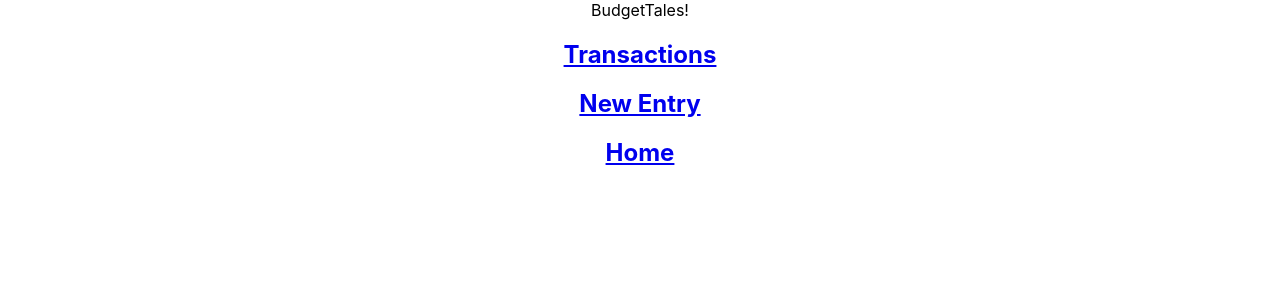
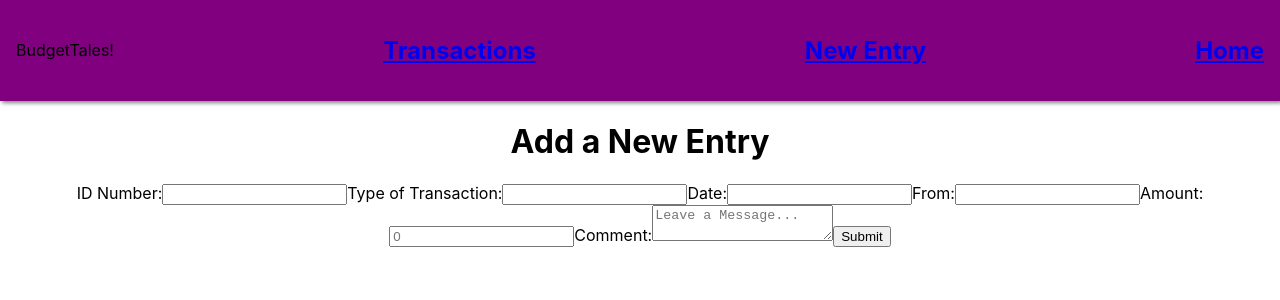
Before and after one commit to MattNMunroe/transaction-logs, a React (Create React App) app: page /transactions/new in a window 1280 px wide. Shown: the top 300 px of the page. Built offline with nearby package versions, Linux system fonts and the light colour scheme.

Commit message:
Added minor CSS. Functionality to delete a post still missing.

```diff
--- a/src/App.css
+++ b/src/App.css
@@ -36,3 +36,13 @@
     transform: rotate(360deg);
   }
 }
+
+nav {
+  background: purple;
+  display: flex;
+  justify-content: space-between;
+  align-items: center;
+  padding: 1em;
+  box-shadow: 2px 2px 4px grey;
+  margin-bottom: 1em;
+}
--- a/src/App.js
+++ b/src/App.js
@@ -1,10 +1,10 @@
-import logo from './logo.svg';
 import './App.css';
 import { BrowserRouter as Router, Routes, Route } from "react-router-dom"
 import AllTransactions from './components/AllTransactions';
 import IndividualTransaction from './components/IndividualTransaction';
 import CreateNewTransaction from './components/CreateNewTransaction'
 import NavBar from './components/NavBar';
+import WelcomePage from './components/WelcomePage';
 
 
 function App() {
@@ -13,9 +13,10 @@ function App() {
       <Router>
         <NavBar/>
         <Routes>
-          <Route path="/" element={<AllTransactions/>}/>
-          <Route path="/:id" element={<IndividualTransaction/>}/>
-          <Route path="/transactions" element={<CreateNewTransaction/>}/>
+          <Route path="/" element={<WelcomePage/>}/>
+          <Route path="/transactions" element={<AllTransactions/>}/>
+          <Route path="/transactions/:id" element={<IndividualTransaction/>}/>
+          <Route path="/transactions/new" element={<CreateNewTransaction/>}/>
         </Routes>
       </Router>
     </div>
--- a/src/components/AllTransactions.js
+++ b/src/components/AllTransactions.js
@@ -17,11 +17,14 @@ const AllTransactions = () => {
   }, []);
   console.log(transactions);
 
+  //add amount total per id (identification)
+  //every new entry is to subtract/add from the amount of the id
+
   return (
     <div>
       {transactions.map((transaction, index) => {
         return (
-          <div>
+          <div key={index}>
             <h1>{transaction.date}</h1>
             <h3>{transaction.type}</h3>
             <h3>{transaction.from}</h3>
--- a/src/components/CreateNewTransaction.js
+++ b/src/components/CreateNewTransaction.js
@@ -30,7 +30,7 @@ const TransactionForm = () => {
       })
       .then((data) => {
         console.log(data);
-        navigate("/");
+        navigate("/transactions");
       })
       .catch((e) => {
         console.log(e);
@@ -90,7 +90,7 @@ const TransactionForm = () => {
       <textarea
         type="text"
         name="comment-body"
-        placeholder="Leave a Memo..."
+        placeholder="Leave a Message..."
         onChange={(event) => {
           setComment(event.target.value);
         }}
--- a/src/components/NavBar.js
+++ b/src/components/NavBar.js
@@ -10,7 +10,7 @@ class NavBar extends React.Component {
                 <Link className="transactions-list" to="/transactions">Transactions</Link>
             </h1>
             <h1>
-                <Link className="new-transaction-form" to="/transactions">New Entry</Link>
+                <Link className="new-transaction-form" to="/transactions/new">New Entry</Link>
             </h1>
             <h1>
                 <Link className="home" to="/">Home</Link>
--- /dev/null
+++ b/src/components/WelcomePage.js
@@ -0,0 +1,14 @@
+const WelcomePage = () => {
+    return(
+        <div>
+            <h1>BudgetTales!</h1>
+            <section>
+                <h2>Budgeting with a comical twist!</h2>
+                <h4>Each entries' comments contain a sentence that equals out to a funny story, while also showing the functionality of the budgeting aspects of this application.</h4>
+                <h5>Try adding your own creative twist to the story, make your own, or use the app for its intended purpose of budgeting made easy!</h5>
+            </section>
+        </div>
+    )
+}
+
+export default WelcomePage
```
